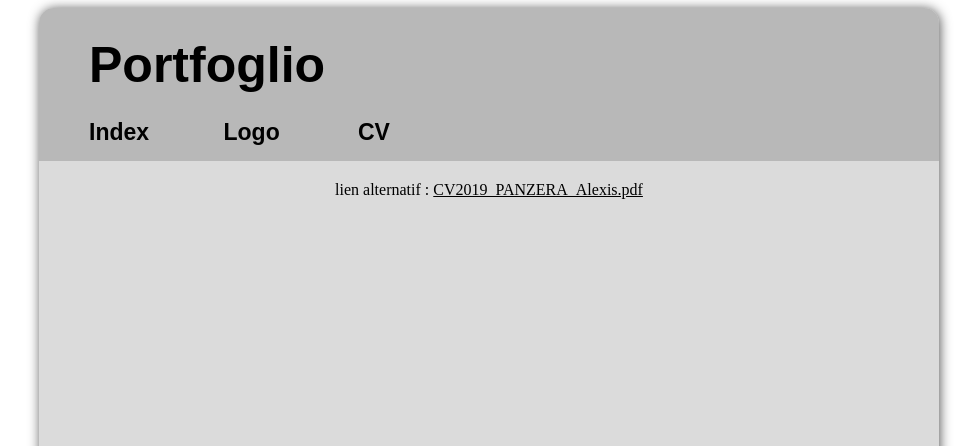
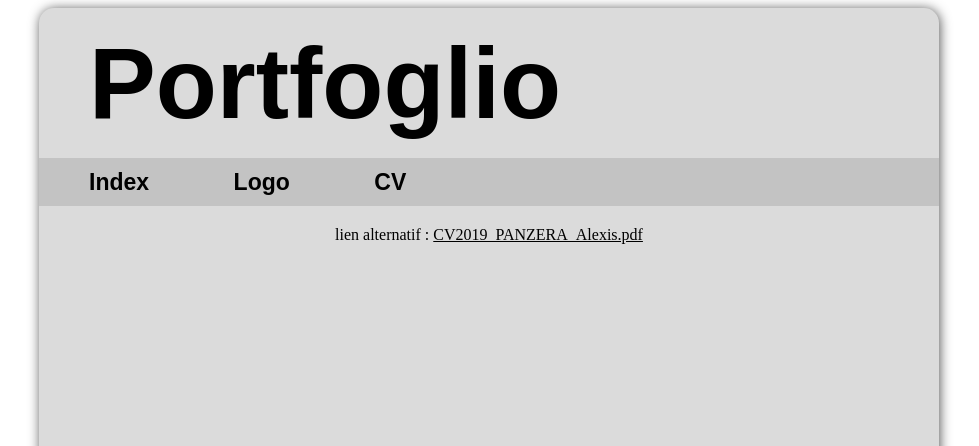
Before and after one commit to Panzeraa/Panzeraa.github.io, a PHP site: page /cv.html in a window 1280 px wide. Shown: the top 446 px of the page, without its empty margins (151-1130 px from the left). Run offline with PHP 8.4, Linux system fonts and the light colour scheme.

Commit message:
changement client 5

```diff
--- a/styles.css
+++ b/styles.css
@@ -5,18 +5,18 @@ background-color: white;
 div.entet {
    border-top-right-radius: 15px;
    border-top-left-radius: 15px;
-   background-color: #B8B8B8;
+   /*background-color: #B6B6B6;*/
 }
 div.tit1 {
    /*border: blue thin solid; */
-   height: 1.7em;
-   line-height: 2.3em;
+   height: 1.5em;
+   line-height: 1.5em;
    font-weight: 600;
    font-family: "Arial";
-   font-size: 50px;
+   font-size: 100px;
    text-align: left;
    /*margin-top: 0.5em;*/
-   margin-bottom: 0.3em;
+   /*margin-bottom: 0.3em;*/
    margin-left:50px;
    margin-right:1.5em;
     }
@@ -30,7 +30,7 @@ div.lien {
    display: inline;
    margin-left: 50px;
    margin-right:1.5em;
-   width: 50px;
+   /*width: 50px; */
     }
 
 a:visited {
@@ -50,19 +50,19 @@ a{
 
 div.fond{
    height: 3em;
-   line-height: 2.4em;
+   line-height: 3em;
    text-align: center;
-   border-top-right-radius: 15px;
-   border-top-left-radius: 15px;
+   /*border-top-right-radius: 15px;*/
+   /*border-top-left-radius: 15px;*/
    /*border-radius: 5px;*/
    margin-left: auto;
    margin-right: auto;
-   margin-top: 20px;
+   /*margin-top: 20px;*/
    margin-bottom: 20px;
    width: 900px;
-   /*background-color: #B39B84;*/
+   background-color: #C3C3C3  ;
    /*background-color: #B3B3B3;#9D9D9D*/
-   /*background-image:linear-gradient(#7F7F7F, #DBDBDB);*/
+   /*background-image:linear-gradient(#AEAEAE, #DBDBDB);*/
    /*position: fixed;*/
 }
 
```
